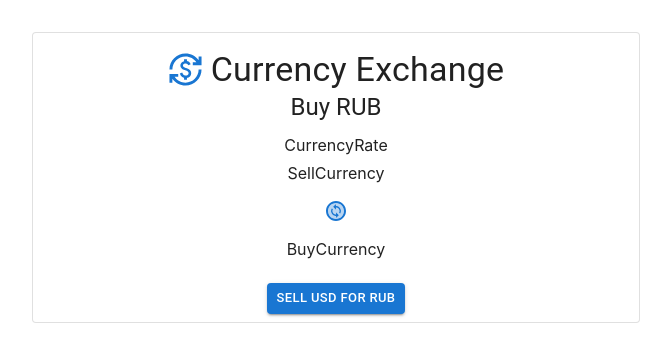
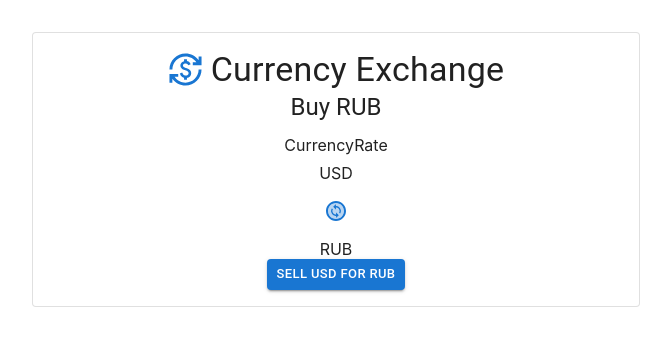
Before and after one commit to daniiilponomarev/CurrencyExchange, a React (Create React App) app: page / in a window 1280 px wide. Shown: the top 362 px of the page, without its empty margins (0-671 px from the left). Built offline with nearby package versions, Linux system fonts and the light colour scheme; no server answers.

Commit message:
Move styles, add balances to store, add rates request

```diff
--- /dev/null
+++ b/src/api/RatesRequests.ts
@@ -0,0 +1,3 @@
+export const ratesUrl = "http://api.exchangeratesapi.io/v1/latest";
+export const accessKey = "9f5bc956fd4dc62fba4e19f62a2a1437";
+export const REFETCH_RATES_INTERVAL = 10000;
--- /dev/null
+++ b/src/api/index.ts
@@ -0,0 +1 @@
+export { ratesUrl, accessKey, REFETCH_RATES_INTERVAL } from "./RatesRequests";
--- a/src/containers/currencyExchange/CurrencyExchange.tsx
+++ b/src/containers/currencyExchange/CurrencyExchange.tsx
@@ -1,5 +1,5 @@
 import React from "react";
-import { useSelector } from "react-redux";
+import { useSelector, useDispatch } from "react-redux";
 import Box from "@mui/material/Box";
 import Container from "@mui/material/Container";
 import Card from "@mui/material/Card";
@@ -15,56 +15,49 @@ import { GAPS } from "../../constants";
 import {
   selectBoughtCurrency,
   selectSoldCurrency,
+  exchangeCurrencies,
 } from "./currencyExchangeSlice";
 import { BuyCurrency, CurrencyRate, SellCurrency } from "./components";
+import {
+  cardActionsStyle,
+  cardContentStyle,
+  cardStyle,
+  currenciesSelectsBoxStyle,
+  headersContainerStyle,
+} from "./CurrencyExchangeStyles";
 
 export const CurrencyExchange = () => {
   const soldCurrency = useSelector(selectSoldCurrency);
   const boughtCurrency = useSelector(selectBoughtCurrency);
+  const dispatch = useDispatch();
+  const handleExchangeCurrencies = () => dispatch(exchangeCurrencies());
 
   return (
     <Box sx={{ width: "50%", minWidth: "450px" }}>
-      <Card variant="outlined">
-        <CardContent>
-          <Container
-            sx={{
-              display: "flex",
-              justifyContent: "center",
-              alignItems: "center",
-              gap: GAPS.xxs,
-            }}
-          >
+      <Card variant="outlined" sx={cardStyle}>
+        <CardContent sx={cardContentStyle}>
+          <Container sx={headersContainerStyle}>
             <CurrencyExchangeIcon fontSize="large" color="primary" />
             <Typography variant="h4">Currency Exchange</Typography>
           </Container>
           <Typography variant="h5" sx={{ textAlign: "center", mb: GAPS.xs }}>
             Buy {boughtCurrency}
           </Typography>
-          <Box
-            sx={{
-              display: "flex",
-              flexDirection: "column",
-              justifyContent: "center",
-              alignItems: "center",
-              gap: GAPS.xxs,
-            }}
-          >
+          <Box sx={currenciesSelectsBoxStyle}>
             <CurrencyRate />
             <SellCurrency />
-            <IconButton aria-label="exchange currencies" color="primary">
+            <IconButton
+              aria-label="exchange currencies"
+              color="primary"
+              onClick={handleExchangeCurrencies}
+            >
               <ChangeCircleTwoToneIcon />
             </IconButton>
             <BuyCurrency />
           </Box>
         </CardContent>
 
-        <CardActions
-          sx={{
-            display: "flex",
-            justifyContent: "center",
-            gap: GAPS.xxs,
-          }}
-        >
+        <CardActions sx={cardActionsStyle}>
           <Button size="small" variant="contained">
             {"Sell"} {soldCurrency} {"for"} {boughtCurrency}
           </Button>
--- /dev/null
+++ b/src/containers/currencyExchange/CurrencyExchangeStyles.ts
@@ -0,0 +1,29 @@
+import { SxProps } from "@mui/system";
+
+import { GAPS } from "../../constants";
+
+export const cardStyle: SxProps = {
+  padding: GAPS.m,
+};
+export const cardContentStyle: SxProps = {
+  padding: 0,
+};
+export const headersContainerStyle: SxProps = {
+  display: "flex",
+  justifyContent: "center",
+  alignItems: "center",
+  gap: GAPS.xxs,
+};
+export const currenciesSelectsBoxStyle: SxProps = {
+  display: "flex",
+  flexDirection: "column",
+  justifyContent: "center",
+  alignItems: "center",
+  gap: GAPS.xxs,
+};
+export const cardActionsStyle: SxProps = {
+  display: "flex",
+  justifyContent: "center",
+  gap: GAPS.xxs,
+  padding: 0,
+};
--- a/src/containers/currencyExchange/components/BuyCurrency.tsx
+++ b/src/containers/currencyExchange/components/BuyCurrency.tsx
@@ -1,5 +1,9 @@
 import React from "react";
+import {useSelector} from "react-redux";
+import {selectBoughtCurrency, selectSoldCurrency} from "../currencyExchangeSlice";
 
 export const BuyCurrency = () => {
-  return <div>BuyCurrency</div>;
+  const boughtCurrency = useSelector(selectBoughtCurrency);
+
+  return <div>{boughtCurrency}</div>;
 };
--- a/src/containers/currencyExchange/components/CurrencyRate.tsx
+++ b/src/containers/currencyExchange/components/CurrencyRate.tsx
@@ -1,5 +1,33 @@
 import React from "react";
+import { useQuery } from "react-query";
+import axios from "axios";
+import { useSelector } from "react-redux";
+import {
+  selectBoughtCurrency,
+  selectSoldCurrency,
+} from "../currencyExchangeSlice";
+import { accessKey, ratesUrl, REFETCH_RATES_INTERVAL } from "../../../api";
 
 export const CurrencyRate = () => {
+  const soldCurrency = useSelector(selectSoldCurrency);
+  const boughtCurrency = useSelector(selectBoughtCurrency);
+
+  const ratesData = useQuery(
+    `rates`,
+    async () => {
+      const response = await axios.get(`${ratesUrl}`, {
+        params: {
+          access_key: accessKey,
+          symbols: boughtCurrency,
+          base: soldCurrency,
+          format: "1",
+        },
+      });
+      return response.data;
+    },
+    { refetchInterval: REFETCH_RATES_INTERVAL }
+  );
+  const { data, isError } = ratesData;
+
   return <div>CurrencyRate</div>;
 };
--- a/src/containers/currencyExchange/components/SellCurrency.tsx
+++ b/src/containers/currencyExchange/components/SellCurrency.tsx
@@ -1,5 +1,9 @@
 import React from "react";
+import {useSelector} from "react-redux";
+import {selectBoughtCurrency, selectSoldCurrency} from "../currencyExchangeSlice";
 
 export const SellCurrency = () => {
-  return <div>SellCurrency</div>;
+  const soldCurrency = useSelector(selectSoldCurrency);
+
+  return <div>{soldCurrency}</div>;
 };
--- /dev/null
+++ b/src/redux/balancesSlice.ts
@@ -0,0 +1,32 @@
+import { createSlice, PayloadAction } from "@reduxjs/toolkit";
+import { State } from "./store";
+import { CurrencyName } from "../types";
+
+export type BalancesState = Record<CurrencyName, number>;
+
+const initialState: BalancesState = {
+  USD: 100,
+  EUR: 100,
+  GBP: 100,
+};
+
+export const slice = createSlice({
+  name: "currencyExchange",
+  initialState,
+  reducers: {
+    setBalance: (
+      state,
+      action: PayloadAction<{ currency: CurrencyName; value: number }>
+    ) => {
+      const { currency, value } = action.payload;
+      state[currency] = value;
+    },
+  },
+});
+
+export const { setBalance } = slice.actions;
+
+export const selectBalanceByCurrency = (currency: CurrencyName)=> (state: State, ) =>
+  state.balances[currency];
+
+export default slice.reducer;
--- a/src/redux/store.ts
+++ b/src/redux/store.ts
@@ -2,11 +2,16 @@ import { configureStore } from "@reduxjs/toolkit";
 import currencyExchangeReducer, {
   CurrencyExchangeState,
 } from "../containers/currencyExchange/currencyExchangeSlice";
+import balancesReducer, { BalancesState } from "./balancesSlice";
 
-export type State = { currencyExchange: CurrencyExchangeState };
+export type State = {
+  currencyExchange: CurrencyExchangeState;
+  balances: BalancesState;
+};
 
 export default configureStore({
   reducer: {
     currencyExchange: currencyExchangeReducer,
+    balances: balancesReducer,
   },
 });
--- /dev/null
+++ b/src/types/currencies.ts
@@ -0,0 +1 @@
+export type CurrencyName = "USD" | "EUR" | "GBP";
--- /dev/null
+++ b/src/types/index.ts
@@ -0,0 +1 @@
+export type { CurrencyName } from "./currencies";
```
